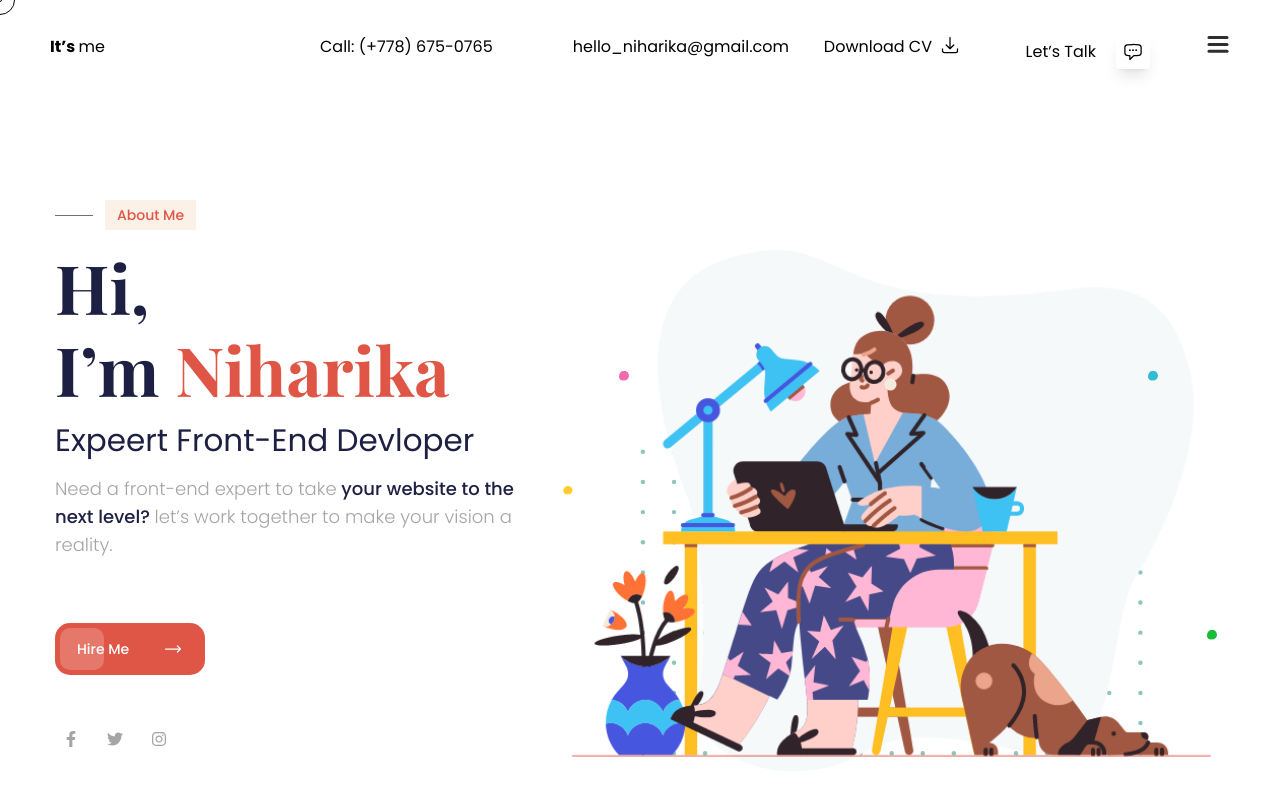
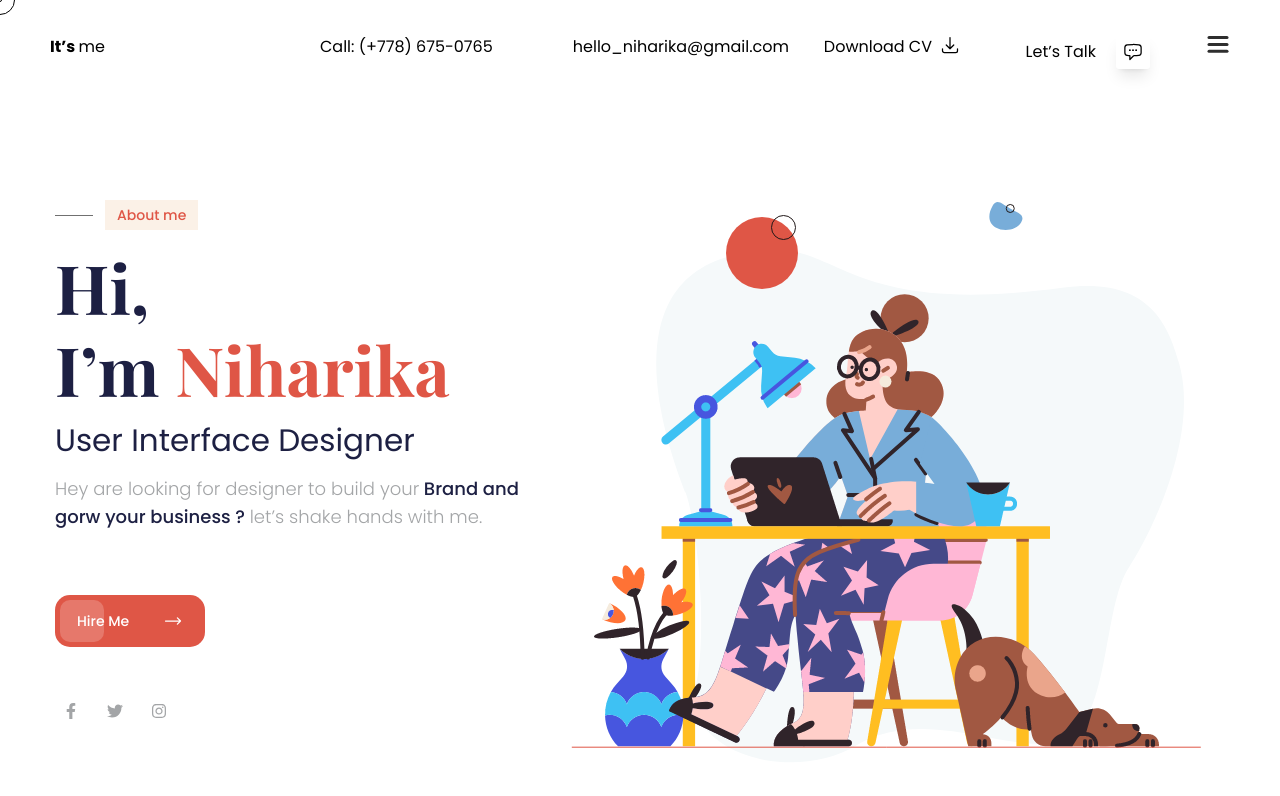
Before and after one commit to Mukles/portfolio-theme, a Next.js app: page / in a window 1280 px wide. Shown: the top 796 px of the page. Built offline with nearby package versions, Linux system fonts and the light colour scheme.

Commit message:
refactor:about-page

```diff
--- a/animations/animate.ts
+++ b/animations/animate.ts
@@ -40,3 +40,15 @@
     transition: { delay: 0.8, duration: 0.8, ease: "circOut" },
   },
 };
+
+export const zoomIn = {
+  hidden: {
+    scale: 0,
+    opacity: 0,
+  },
+  visible: {
+    opacity: 1,
+    scale: [1, 1.2, 1, 1.1, 1],
+    transition: { delay: 0.5, duration: 0.8, ease: "easeIn" },
+  },
+};
--- a/components/About.tsx
+++ b/components/About.tsx
@@ -1,32 +1,11 @@
-import { ArrowLongRightIcon } from "@heroicons/react/24/outline";
+import {
+  ArrowDownTrayIcon,
+  ArrowLongRightIcon,
+} from "@heroicons/react/24/outline";
 import Image from "next/image";
 
-import { motion, useInView } from "framer-motion";
-import { useRef } from "react";
-
-export const fadeInUp = {
-  hidden: {
-    opacity: 0,
-    y: 100,
-  },
-  animate: {
-    opacity: 1,
-    y: 0,
-    transition: { duration: 0.7, ease: "easeOut" },
-  },
-};
-
-const zoomIn = {
-  hidden: {
-    scale: 0,
-    opacity: 0,
-  },
-  visible: {
-    opacity: 1,
-    scale: [1, 1.2, 1, 1.1, 1],
-    transition: { delay: 0.5, duration: 0.8, ease: "easeIn" },
-  },
-};
+import { fadeInUp, zoomIn } from "@/animations/animate";
+import { motion } from "framer-motion";
 
 const imgReavel = {
   hidden: { y: 100, opacity: 0 },
@@ -38,22 +17,35 @@
 };
 
 const About = () => {
-  const ref = useRef(null);
-  const isInView = useInView(ref);
-
   return (
     <div className="sm:container overflow-hidden">
+      <div className="hidden mx-auto absolute top-[35px] left-1/2 w-1/2 translate-x-[-50%] lg:flex justify-between">
+        <ul className="flex">
+          <li className="pr-10 mr-10 after:[/] ">
+            <a href="callto:(+778)675-0765">Call: (+778) 675-0765</a>
+          </li>
+          <li>
+            <a href="mailto:hello_niharika@gmail.com">
+              hello_niharika@gmail.com
+            </a>
+          </li>
+        </ul>
+
+        <a className="flex" href="">
+          Download CV <ArrowDownTrayIcon className="w-5 h-5 ml-2" />
+        </a>
+      </div>
       <div className="flex flex-wrap">
         <motion.div
           initial={"hidden"}
           whileInView={"animate"}
           transition={{ staggerChildren: 0.15, delayChildren: 0.5 }}
-          className="lg:shrink-0 lg:grow-0 lg:basis-[42%] lg:max-w-[42%] px-[15px] lg:pt-[100px]"
+          className="lg:shrink-0 lg:grow-0 lg:basis-[42%] lg:max-w-[42%] px-[15px]"
         >
+          <div className="lg:pt-[100px]">
             <motion.h3
               variants={fadeInUp}
               viewport={{ once: false }}
-            ref={ref}
               className="mb-4 before:content-[''] before:top-1/2 before:bg-[#707070] before:absolute before:h-[1px] before:w-[38px] before:left-0 relative"
             >
               <span className="text-sm leading-[14px] text-primary font-medium bg-[#FBF1E7] p-2 px-3 ml-[50px] inline-block">
@@ -65,7 +57,8 @@
               viewport={{ once: false }}
               className="font-title text-[40px] leading-[48px] sm:text-[45px] sm:leading-[54px] md:text-[55px] md:leading-[66px] xl:text-[68px] xl:leading-[82px] font-bold text-heading"
             >
-            Hi, <br /> I&rsquo;m <span className="text-primary">Niharika</span>
+              Hi, <br /> I&rsquo;m{" "}
+              <span className="text-primary">Niharika</span>
             </motion.h1>
             <motion.h3
               variants={fadeInUp}
@@ -150,21 +143,20 @@
                 </a>
               </li>
             </motion.ul>
+          </div>
         </motion.div>
-        <div className="max-width-[650px] w-full lg:basis-[58%] lg:max-w-[58%] px-[15px] lg:pt-[100px] pt-[50px]">
-          {/* <img src="./img/about.png" alt="about" /> */}
-          <div className="relative overflow-hidden">
+        <div className="w-full lg:basis-[58%] lg:max-w-[58%] px-[15px]">
+          <div className=" pt-[50px] lg:pt-[100px] relative">
             <motion.div
               variants={zoomIn}
               viewport={{ once: false }}
               initial={"hidden"}
               whileInView={"visible"}
-              className="absolute top-[20px] left-[28%] z-50"
+              className="absolute top-[53px] sm:top-[66px] lg:top-[115px] left-[25%] z-50 max-w-[15%]"
             >
               <Image
                 width={72}
-                height={72}
-                layout="responsive"
+                height={74}
                 alt="shape"
                 src="/img/shape-one.png"
               />
@@ -172,14 +164,13 @@
 
             <motion.div
               variants={zoomIn}
-              viewport={{ once: false }}
               initial={"hidden"}
               whileInView={"visible"}
-              className="absolute top-[20px] right-[30%] !max-w-[10%]"
+              className="absolute top-[28px] sm:top-[30px] lg:top-[100px] right-[30%] max-w-[10%]"
             >
               <Image
-                width={40}
-                height={40}
+                width={41}
+                height={38}
                 alt="shape"
                 src="/img/shape-two.png"
               />
@@ -187,17 +178,14 @@
 
             <motion.div
               variants={imgReavel}
-              viewport={{ once: false }}
               initial="hidden"
               whileInView="animate"
             >
               <Image
-                width={600}
-                height={400}
-                layout="responsive"
+                width={656}
+                height={568}
                 src={"/img/about.png"}
                 alt="about"
-                className="m-auto !max-w-[600px]"
               />
             </motion.div>
           </div>
--- a/components/Home.tsx
+++ /dev/null
@@ -1,225 +0,0 @@
-import {
-  ArrowDownTrayIcon,
-  ArrowLongRightIcon,
-} from "@heroicons/react/24/outline";
-import Image from "next/image";
-
-import { moveUpAndDown } from "@/animations/animate";
-import { motion } from "framer-motion";
-import { fadeInUp } from "./About";
-import SubTitle from "./sub-title";
-
-const zoomIn = {
-  hidden: {
-    scale: 0,
-    opacity: 0,
-  },
-  visible: {
-    opacity: 1,
-    scale: [1, 1.2, 1, 1.1, 1],
-    transition: { delay: 0.5, duration: 0.8, ease: "easeIn" },
-  },
-};
-
-const imgReavel = {
-  hidden: { y: 500, opacity: 0 },
-  animate: {
-    opacity: 1,
-    y: 0,
-    transition: { duration: 1, ease: "circOut" },
-  },
-};
-
-const Home = () => {
-  return (
-    <div className="sm:container overflow-hidden">
-      <div className="hidden mx-auto absolute top-[35px] left-1/2 w-1/2 translate-x-[-50%] lg:flex justify-between">
-        <ul className="flex">
-          <li className="pr-10 mr-10 after:[/] ">
-            <a href="callto:(+778)675-0765">Call: (+778) 675-0765</a>
-          </li>
-          <li>
-            <a href="mailto:hello_niharika@gmail.com">
-              hello_niharika@gmail.com
-            </a>
-          </li>
-        </ul>
-
-        <a className="flex" href="">
-          Download CV <ArrowDownTrayIcon className="w-5 h-5 ml-2" />
-        </a>
-      </div>
-
-      <div className="flex flex-wrap overflow-hidden lg:pt-[100px]">
-        <motion.div
-          initial={"hidden"}
-          whileInView={"animate"}
-          transition={{ staggerChildren: 0.15 }}
-          className="lg:shrink-0 lg:grow-0 lg:basis-[42%] lg:max-w-[42%] px-[15px]"
-        >
-          <SubTitle title="About Me" />
-          <motion.h1
-            variants={fadeInUp}
-            className="font-title text-[40px] leading-[48px] sm:text-[45px] sm:leading-[54px] md:text-[55px] md:leading-[66px] xl:text-[68px] xl:leading-[82px] font-bold text-heading"
-          >
-            Hi, <br /> I&rsquo;m <span className="text-primary">Niharika</span>
-          </motion.h1>
-          <motion.h3
-            variants={fadeInUp}
-            className="text-heading text-[20px] leading-[24px] xm:text-[25px] xm:leading-[30px] sm:text-[31px] sm:leading-[37px] my-3"
-          >
-            Expeert Front-End Devloper
-          </motion.h3>
-          <motion.p
-            variants={fadeInUp}
-            className="leading-[32px] text-[16px] xm:text-lg font-light text-base my-4 max-w-[500px]"
-          >
-            Need a front-end expert to take
-            <b className="text-heading font-medium">
-              {" "}
-              your website to the next level?{" "}
-            </b>
-            let&rsquo;s work together to make your vision a reality.
-          </motion.p>
-
-          <motion.a
-            variants={fadeInUp}
-            href="#about"
-            className="group text-sm leading-[32px] text-white font-medium capitalize px-[22px] py-[10px] mt-6 mb-9 lg:my-12 text-center bg-primary relative inline-flex w-[150px] justify-between items-center rounded-[15px] before:transition-all before:duration-500 hover:before:left-[calc(100%-49px)] before:absolute before:content-[''] before:flex-none before:z-20  before:w-[44px] before:bg-white before:opacity-20 before:left-[5px] before:rounded-[10px] before:h-[calc(100%-10px)]"
-          >
-            Hire Me
-            <span className="group-hover:translate-x-[6px] transition-all duration-500">
-              <ArrowLongRightIcon className="w-5 h-5" />
-            </span>
-          </motion.a>
-
-          <motion.ul variants={fadeInUp} className="flex space-x-3">
-            <li>
-              <a
-                className="hover:shadow-[0_3px_6px_rgba(149,149,149,0.16)] transition-all duration-300 hover:text-primary text-base bg-white p-2 block rounded"
-                href=""
-              >
-                <svg
-                  className="w-4 h-4"
-                  fill="currentColor"
-                  xmlns="http://www.w3.org/2000/svg"
-                  viewBox="0 0 320 512"
-                >
-                  <path d="M279.14 288l14.22-92.66h-88.91v-60.13c0-25.35 12.42-50.06 52.24-50.06h40.42V6.26S260.43 0 225.36 0c-73.22 0-121.08 44.38-121.08 124.72v70.62H22.89V288h81.39v224h100.17V288z" />
-                </svg>
-              </a>
-            </li>
-            <li>
-              <a
-                className="hover:shadow-[0_3px_6px_rgba(149,149,149,0.16)] transition-all duration-300 hover:text-primary text-base bg-white p-2 block rounded"
-                href=""
-              >
-                <svg
-                  className="w-4 h-4"
-                  fill="currentColor"
-                  xmlns="http://www.w3.org/2000/svg"
-                  viewBox="0 0 512 512"
-                >
-                  <path d="M459.37 151.716c.325 4.548.325 9.097.325 13.645 0 138.72-105.583 298.558-298.558 298.558-59.452 0-114.68-17.219-161.137-47.106 8.447.974 16.568 1.299 25.34 1.299 49.055 0 94.213-16.568 130.274-44.832-46.132-.975-84.792-31.188-98.112-72.772 6.498.974 12.995 1.624 19.818 1.624 9.421 0 18.843-1.3 27.614-3.573-48.081-9.747-84.143-51.98-84.143-102.985v-1.299c13.969 7.797 30.214 12.67 47.431 13.319-28.264-18.843-46.781-51.005-46.781-87.391 0-19.492 5.197-37.36 14.294-52.954 51.655 63.675 129.3 105.258 216.365 109.807-1.624-7.797-2.599-15.918-2.599-24.04 0-57.828 46.782-104.934 104.934-104.934 30.213 0 57.502 12.67 76.67 33.137 23.715-4.548 46.456-13.32 66.599-25.34-7.798 24.366-24.366 44.833-46.132 57.827 21.117-2.273 41.584-8.122 60.426-16.243-14.292 20.791-32.161 39.308-52.628 54.253z" />
-                </svg>
-              </a>
-            </li>
-            <li>
-              <a
-                className="hover:shadow-[0_3px_6px_rgba(149,149,149,0.16)] transition-all duration-300 hover:text-primary text-base bg-white p-2 block rounded"
-                href=""
-              >
-                <svg
-                  className="w-4 h-4"
-                  fill="currentColor"
-                  xmlns="http://www.w3.org/2000/svg"
-                  viewBox="0 0 448 512"
-                >
-                  <path d="M224.1 141c-63.6 0-114.9 51.3-114.9 114.9s51.3 114.9 114.9 114.9S339 319.5 339 255.9 287.7 141 224.1 141zm0 189.6c-41.1 0-74.7-33.5-74.7-74.7s33.5-74.7 74.7-74.7 74.7 33.5 74.7 74.7-33.6 74.7-74.7 74.7zm146.4-194.3c0 14.9-12 26.8-26.8 26.8-14.9 0-26.8-12-26.8-26.8s12-26.8 26.8-26.8 26.8 12 26.8 26.8zm76.1 27.2c-1.7-35.9-9.9-67.7-36.2-93.9-26.2-26.2-58-34.4-93.9-36.2-37-2.1-147.9-2.1-184.9 0-35.8 1.7-67.6 9.9-93.9 36.1s-34.4 58-36.2 93.9c-2.1 37-2.1 147.9 0 184.9 1.7 35.9 9.9 67.7 36.2 93.9s58 34.4 93.9 36.2c37 2.1 147.9 2.1 184.9 0 35.9-1.7 67.7-9.9 93.9-36.2 26.2-26.2 34.4-58 36.2-93.9 2.1-37 2.1-147.8 0-184.8zM398.8 388c-7.8 19.6-22.9 34.7-42.6 42.6-29.5 11.7-99.5 9-132.1 9s-102.7 2.6-132.1-9c-19.6-7.8-34.7-22.9-42.6-42.6-11.7-29.5-9-99.5-9-132.1s-2.6-102.7 9-132.1c7.8-19.6 22.9-34.7 42.6-42.6 29.5-11.7 99.5-9 132.1-9s102.7-2.6 132.1 9c19.6 7.8 34.7 22.9 42.6 42.6 11.7 29.5 9 99.5 9 132.1s2.7 102.7-9 132.1z" />
-                </svg>
-              </a>
-            </li>
-          </motion.ul>
-        </motion.div>
-        <div className="max-width-[650px] w-full lg:basis-[58%] lg:max-w-[58%] px-[15px] lg:pt-0 pt-[50px]">
-          <motion.div
-            className="relative overflow-hidden"
-            variants={imgReavel}
-            initial="hidden"
-            whileInView="animate"
-          >
-            <motion.div
-              variants={moveUpAndDown}
-              animate={"animate"}
-              className="absolute top-1/2 left-1 z-50"
-            >
-              <Image
-                width={10}
-                height={10}
-                src={"/img/shape/shape_03.svg"}
-                alt="shape"
-              />
-            </motion.div>
-            <motion.div
-              variants={moveUpAndDown}
-              animate={"animate"}
-              className="absolute top-[30%] right-[10%] z-50"
-            >
-              <Image
-                width={10}
-                height={10}
-                src={"/img/shape/shape_04.svg"}
-                alt="shape"
-              />
-            </motion.div>
-            <motion.div
-              variants={moveUpAndDown}
-              animate={"animate"}
-              className="absolute top-3/4 right-2 z-50"
-            >
-              <Image
-                width={10}
-                height={10}
-                src={"/img/shape/shape_05.svg"}
-                alt="shape"
-              />
-            </motion.div>
-            <motion.div
-              variants={moveUpAndDown}
-              animate={"animate"}
-              className="absolute top-[30%] left-[60px] z-50"
-            >
-              <Image
-                width={10}
-                height={10}
-                src={"/img/shape/shape_06.svg"}
-                alt="shape"
-              />
-            </motion.div>
-
-            <div className="absolute w-4/5 h-auto top-[40%] left-[50%] translate-x-[-50%] -z-10 ">
-              <Image
-                width={600}
-                height={600}
-                alt="shape"
-                src={"/img/shape/shape_01.svg"}
-              />
-            </div>
-
-            <div className="relative">
-              <Image
-                width={600}
-                height={400}
-                layout="responsive"
-                src={"/img/about.png"}
-                alt="about"
-              />
-            </div>
-          </motion.div>
-        </div>
-      </div>
-    </div>
-  );
-};
-
-export default Home;
--- a/pages/index.tsx
+++ b/pages/index.tsx
@@ -141,7 +141,7 @@
           transition={transition}
           onAnimationStart={() => setUserCanScroll(false)}
           onAnimationComplete={() => setUserCanScroll(true)}
-          className={`fixed top-0 left-0 w-full h-full overflow-y-auto bg-white py-[150px]  lg:py-[100px]`}
+          className={`fixed top-0 left-0 w-full h-full overflow-y-auto bg-white pt-[185px] pb-[100px] lg:pt-[100px]`}
         >
           {section.component}
         </motion.section>
--- a/utils/component-list.tsx
+++ b/utils/component-list.tsx
@@ -1,4 +1,4 @@
-import Home from "@/components/Home";
+import About from "@/components/About";
 import Services from "@/components/services";
 import Skills from "@/components/skills";
 
@@ -12,7 +12,7 @@
 
 // Define the sections and their associated components and section names
 export const sections: Section[] = [
-  { id: 1, component: <Home />, sectionName: "about", background: "#fff" },
+  { id: 1, component: <About />, sectionName: "about", background: "#fff" },
   {
     id: 2,
     component: <Services />,
```
Lines whose indentation alone changed are shown as unchanged.
